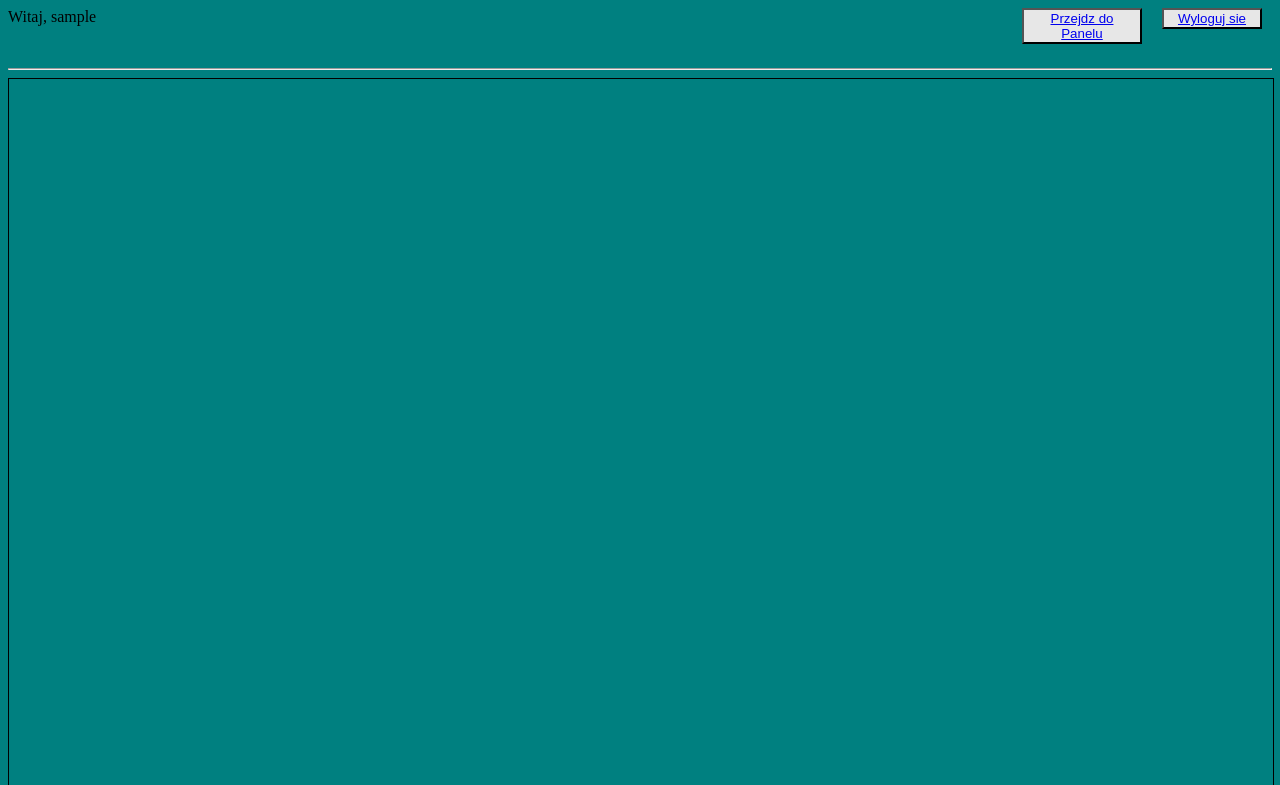
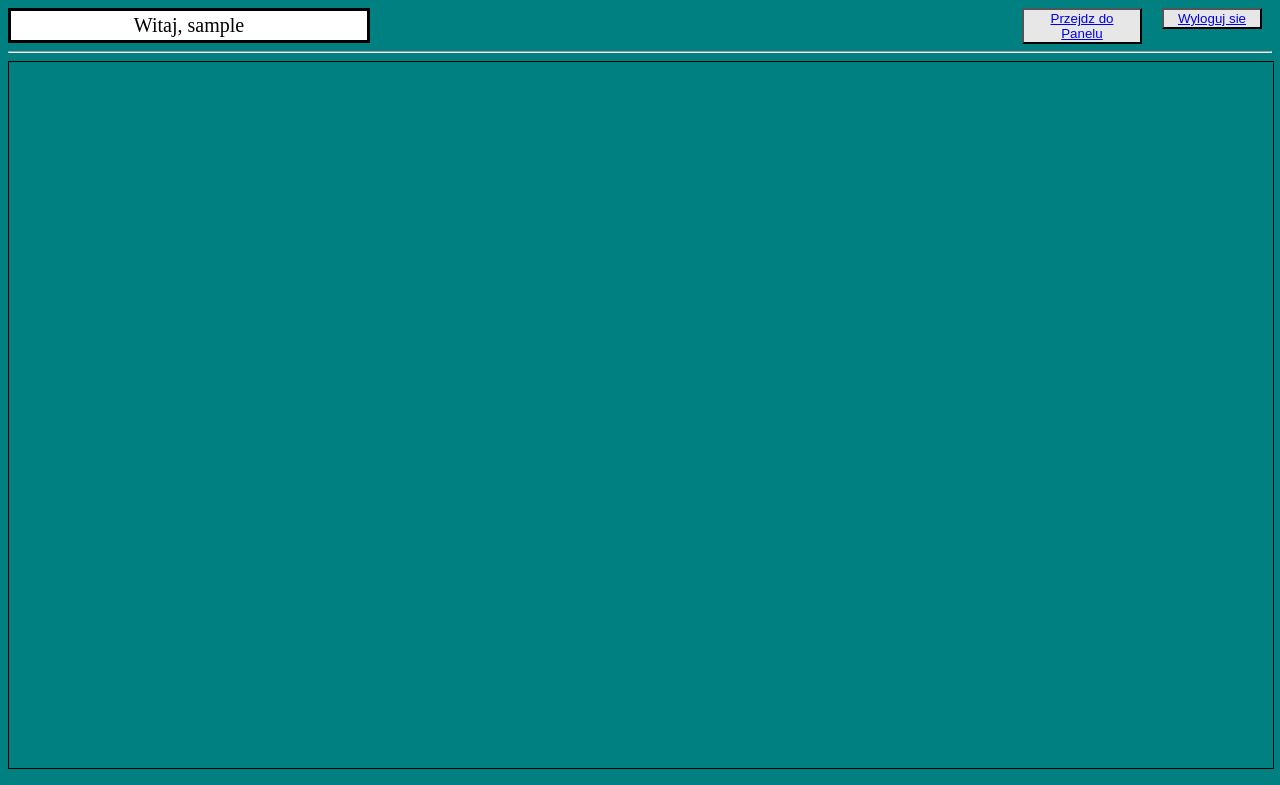
Before and after one commit to xjakubo/Gedia2020, a PHP site: page / in a window 1280 px wide. Shown: the top 785 px of the page. Run offline with PHP 8.4, Linux system fonts and the light colour scheme; the visitor is signed in with stand-in values (Sample User, id 1).

Commit message:
Stylizacja index.php
Ukończenie stylizacji index.php

```diff
--- a/index.php
+++ b/index.php
@@ -14,26 +14,36 @@ session_start();
 		padding: 15px;
 		margin-top: -120px;
 	}
+
+	#credentials
+	{
+		border: 3px solid;
+		width: 500px;
+		background-color: white;
+		font-size: 20px;
+		padding: 3px;
+		text-align: center;
+	}
   </style>
 </head>
 <body bgcolor="teal">
   <?php if (!empty($_SESSION['user'])) : ?>
     <?php if($_SESSION['account'] == "worker") : ?>
       <div class = 'topbar'>
-      <p class = 'credentials'>Witaj, <?=$_SESSION['user']?> </p>
+      <div id='credentials' style="width: 350px">Witaj, <?=$_SESSION['user']?> </div>
       <button class = 'panelbtn'><a href = 'panel.php' target = 'UsableSpace'> Przejdz do Panelu</button>
       <button class = 'logoutbtn'><a href = 'logout.php'>Wyloguj sie</a></button>
       </div>
     <?php endif; ?>
     <?php if($_SESSION['account'] == "master") : ?>
       <div class = 'topbar'>
-      <p class = 'credentials'>Witaj, <?=$_SESSION['user']?> Stanowisko: <?=$_SESSION['mastername']?></p>
+      <div id='credentials'>Witaj, <?=$_SESSION['user']?> Stanowisko: <?=$_SESSION['mastername']?></div>
       <button class = 'panelbtn'><a href = 'panel.php' target = 'UsableSpace'> Przejdz do Panelu</button>
       <button class = 'logoutbtn'><a href = 'logout.php'>Wyloguj sie</a></button>
     </div>
 
   <?php endif; ?>
-    <br />
+
     <hr>
     <iframe name = 'UsableSpace' width="100%" height="90%" style="border:1px solid black;">
     </iframe>
--- a/styles/indexstyle.css
+++ b/styles/indexstyle.css
@@ -9,11 +9,6 @@ div.loginform{
 }
 div.topbar{
   position: relative;
-}
-
-p.credentials{
-  position: relative;
-  top: 0px;
 }
 
 button.panelbtn{
```
